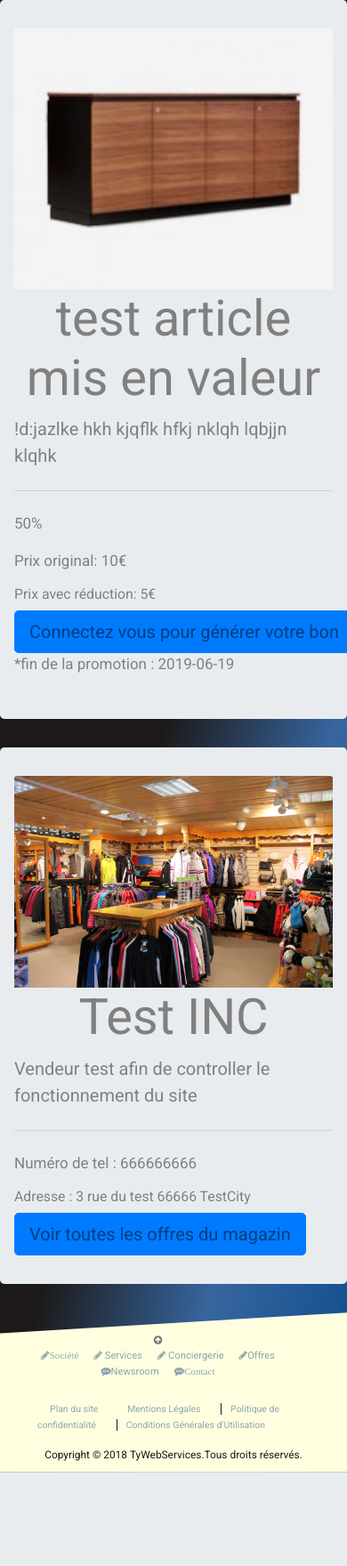
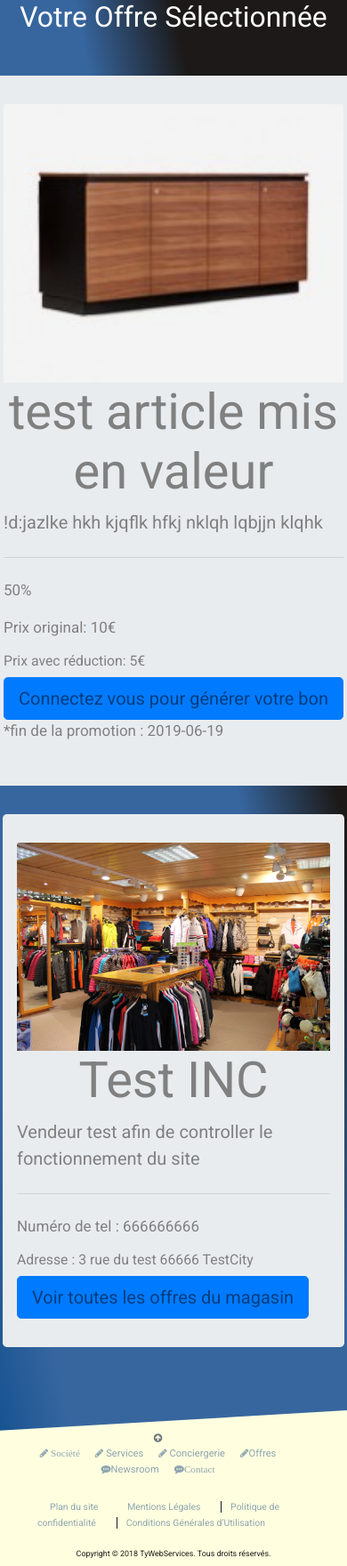
Before and after one commit to Shinfreyr/ConciergerieDuWeb, a PHP site: page /index.php?action=offre&idOffre=8 in a window 390 px wide. Shown: the part 132-1892 px from the top of the page at 89% size. Before the commit the page ends 1787 px from the top, so only its background shows below. Run offline with PHP 8.4, Linux system fonts and the light colour scheme; data comes from the database, SQL or seed files in the repository; some libraries are stand-ins or nearby versions.

Commit message:
modifs polices et vers. mobile

```diff
--- a/src/Public/css/style.css
+++ b/src/Public/css/style.css
@@ -143,6 +143,22 @@ ul {
     font-size: 1em;
     display: inline-block;
     }
+.taille12{
+        font-size: 0.75em;
+        display: inline-block;
+}
+h5{
+    color:#fff;
+}
+h1 {
+    text-align: center;
+    font-size: 1.875em;
+}
+/* cadres border sur les formulaires ++++++++++++++++++++++++++++++++++++++++++++++++++++++++*/
+.bord-form{
+border: 3px dotted #8fa5af;
+}
+
 /* le formualire de recherche sur une seule ligne++++++++++++++++++++++*/
 form{
     white-space: nowrap;
@@ -281,9 +297,6 @@ a:hover {
     color: rgb(148, 69, 69);
     background-color: #0c4c8c;
     border-color: white;
-}
-h1 {
-    text-align: center;
 }
  /*marge autour de la barre de recherche ++++++++++++++++++++++*/
 #search{
@@ -454,9 +467,6 @@ h4{
 h3{
 font-size:0.929em;
 }
-h1{
-    font-size:1.375em;
-}
 .noghost{
     display:none;
 }
@@ -527,9 +537,7 @@ body {
     h3{
     font-size:0.929em;
     }
-    h1{
-        font-size:1.375em;
-    }
+
     #coordonnees{
         border-left: 1px dotted black;
         border-top: 1px dotted black;
@@ -585,9 +593,7 @@ h4{
 h3{
 font-size:0.929em;
 }
-h1{
-    font-size:1.375em;
-}
+
 /*affichage des elements du menu petit modele toggle++++++++++++++++++++++++++++++++++++++++++*/
 /* carte vip et texte +++++++++++++++++++++++++++++*/
 .element1
@@ -692,9 +698,7 @@ h4{
 h3{
 font-size:0.929em;
 }
-h1{
-    font-size:1.375em;
-}
+
 /*affichage des elements du menu petit modele toggle++++++++++++++++++++++++++++++++++++++++++*/
 /* carte vip et texte +++++++++++++++++++++++++++++*/
 .element1
@@ -812,9 +816,6 @@ h4{
 h3{
 font-size:0.929em;
 }
-h1{
-    font-size:1.375em;
-}
 /*affichage des elements du menu petit modele toggle++++++++++++++++++++++++++++++++++++++++++*/
 /* carte vip et texte +++++++++++++++++++++++++++++*/
 .element1
--- a/src/View/Frontend/articleTargetView.php
+++ b/src/View/Frontend/articleTargetView.php
@@ -3,7 +3,13 @@
 <?php ob_start(); ?>
 
 <!-- Jumbotron Article +++++++++++++++++++++++++++++++++++++++++++++++++++++++++++++++++++++++++++++++++++++++++++++++++++++++++++++++++++++++++ -->
-<div class="jumbotron col-12 col-md-6">
+<div class="row justify-content-center"  >
+<div class="col-12 justify-content-center">
+    <h1 class="alert-heading blanc">Votre Offre Sélectionnée</h1>
+</div>
+    <div class="row margeshautetbas justify-content-center" >
+          <div class="col-sm-10 col-lg-6">
+                <div class="jumbotron">
                     <img class="card-img-top" src="src/Public/images/<?= htmlspecialchars($result['imageArticle']) ?>" alt="Card image cap">
                     <h1 class="display-4"><?= htmlspecialchars($result['nomArticle']) ?></h1>
                     <p class="lead"><?= htmlspecialchars($result['descriptionArticle']) ?></p>
@@ -21,19 +27,22 @@
                     ?>
                     <p>*fin de la promotion : <?= htmlspecialchars($result['endDateArticle']) ?></p>
                 </div>
-
+                    </div>
 <!-- Jumbotron Seller +++++++++++++++++++++++++++++++++++++++++++++++++++++++++++++++++++++++++++++++++++++++++++++++++++++++++++++++++++++++++ -->
-<div class="jumbotron col-12 col-md-6">
+            <div class="col-sm-10 col-lg-5 "><!-- bloc de droite ++++++++++++++++++++++++++++ -->
+                    <div class="col">
+                <div class="jumbotron">
                     <img class="card-img-top" src="src/Public/images/<?= htmlspecialchars($result['imageSeller']) ?>" alt="Card image cap">
                     <h1 class="display-4"><?= htmlspecialchars($result['societyNameSeller']) ?></h1>
                     <p class="lead"><?= htmlspecialchars($result['descriptionSeller']) ?></p>
                     <hr class="my-4">
                     <p>Numéro de tel : <?= htmlspecialchars($result['staticPhoneSeller']) ?></p>
                     <h3>Adresse : <?= htmlspecialchars($result['adressSeller']) ?> <?= htmlspecialchars($result['postalCodeSeller']) ?> <?= htmlspecialchars($result['citySeller']) ?></h3>
-    <a class="btn btn-primary btn-lg" href="index.php?action=magazin&idSeller=<?= htmlspecialchars($result['idSeller']) ?>&page=1" role="button">Voir toutes les offres du magazin</a>
+                    <a class="btn btn-primary btn-lg" href="index.php?action=magazin&idSeller=<?= htmlspecialchars($result['idSeller']) ?>&page=1" role="button">Voir toutes les offres du magasin</a>
                 </div>
-
-
+        </div>
+    </div>
+</div>
 <?php
     $content = ob_get_clean();
     require('template.php');
--- a/src/View/Frontend/template.php
+++ b/src/View/Frontend/template.php
@@ -34,7 +34,7 @@
 
 
     <!-- Template Content ++++++++++++++++++++++++++++++++++++++++++++++++++++++++++++++++++++++++++++++++++++++++++ -->
-    <body style="width:auto; background-image: linear-gradient(to right bottom, #1c1918, #1c1918, #1c1918, #37669f, #0c4c8c);">
+    <body style="width:auto; background-image: linear-gradient(to left bottom, #1c1918, #1c1918, #1c1918, #37669f, #37669f, #37669f, #37669f, #0c4c8c);">
       <div class="container-fluid sticky-top">   <!-- debut container ++++++++++++++++++++++++++++++++++++++++++++++++++++++++++++++++++++++++++++++++++++++++++++ -->
         <div class="row"> <!-- debut row ++++++++++++++++++++++++++++++++++++++++++++++++++++++++++++++++++++++++++++++++++++++++++++ -->
         <header class="text-justify col- text-center-lg modNavbar">
@@ -120,7 +120,7 @@
                         </form></div>
 
                         <li class="nav-item MgHt">
-                            <a class="nav-link active" href="#" title="Contactez-nous">Contact <span class="sr-only">(current)</a>
+                            <a class="nav-link active" href="#contact" title="Contactez-nous">Contact <span class="sr-only">(current)</a>
                         </li>
 
                         <li class="nav-item dropdown MgHt8 "style="min-width: 13%;">
@@ -161,7 +161,7 @@
             </div>
             </div>
 
-            <div class="row couleursousmenu">
+            <div class="row couleursousmenu" id="contact">
             <div class="row justify-content-center">
             <!-- debut de la navbar petit modele  ++++++++++++++++++++++++++++++++++++++++++++++++++++++++++++++++++++++++++++++++++++++++++++ -->
             <nav class="col-10 navbar navbar-light bg-navbar header-nav noghost">
@@ -235,7 +235,7 @@
                                     </form></div>
                                     <div class="dropdown-divider"></div>
                                     <li class="nav-item">
-                                        <a class="nav-link active" href="#" >Contact <span class="sr-only">(current)</a>
+                                        <a class="nav-link active" href="#contact" >Contact <span class="sr-only">(current)</a>
                                     </li>
                                     <div class="dropdown-divider"></div>
                                     <li class="nav-item">
@@ -272,9 +272,9 @@
                                                 </li>
                                                 <div>
                                                 <li class="nav-item ">
-                                                    <a class="nav-link" href="#"><span class="fa fa-pencil">Société</a>
+                                                    <a class="nav-link" href="#"><span class="fa fa-pencil"> Société</a>
                                                 </li>
-                                                <li class="nav-item 2">
+                                                <li class="nav-item ">
                                                     <a class="nav-link" href="#"><span class="fa fa-pencil"></span> Services</a>
                                                 </li>
                                                 <li class="nav-item">
@@ -287,7 +287,7 @@
                                                     <a class="nav-link" href="#"><span class="fa fa-commenting"></span>Newsroom</a>
                                                 </li>
                                                 <li class="nav-item  ">
-                                                    <a class="nav-link" href="#up"><span class="fa fa-commenting">Contact</a>
+                                                    <a class="nav-link" href="#contact"><span class="fa fa-commenting">Contact</a>
                                                 </li>
                                                 </div>
                                             </ul>
@@ -318,10 +318,10 @@
                                                     </div>
                                     </nav>
                                 </div>
-                                <div class="col justify-content-center copyright">
-                                        <span class="taille13">
+                                <div class="col-9 justify-content-center">
+                                        <span>
                                             <pre></pre>
-                                        Copyright &copy; 2018  <h5 class="card-title taille13">TyWebServices.</h5>Tous droits réservés.
+                                        <h4 class="taille12">Copyright &copy; 2018  TyWebServices. Tous droits réservés.</h4>
                                         </span>
                                 </div>
                      </div><!-- fin de div class="row justify-content-center"+++++++++++++++++++++++++++++++++++++++++++++++++++++ -->
```
Also changed, not shown: src/View/Frontend/categoryView.php (+14 -8 lines), src/View/Frontend/inscriptionView.php (+30 -16 lines). Lines whose indentation alone changed are shown as unchanged.
